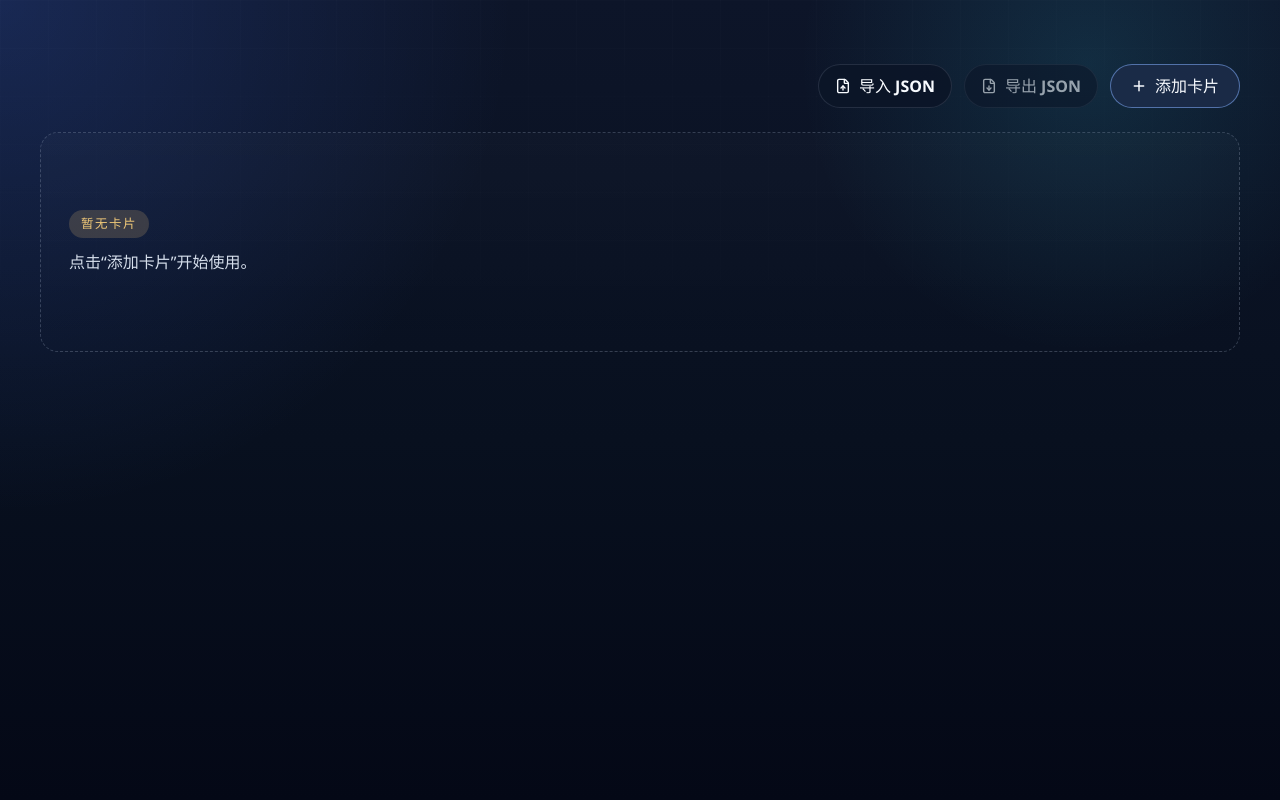
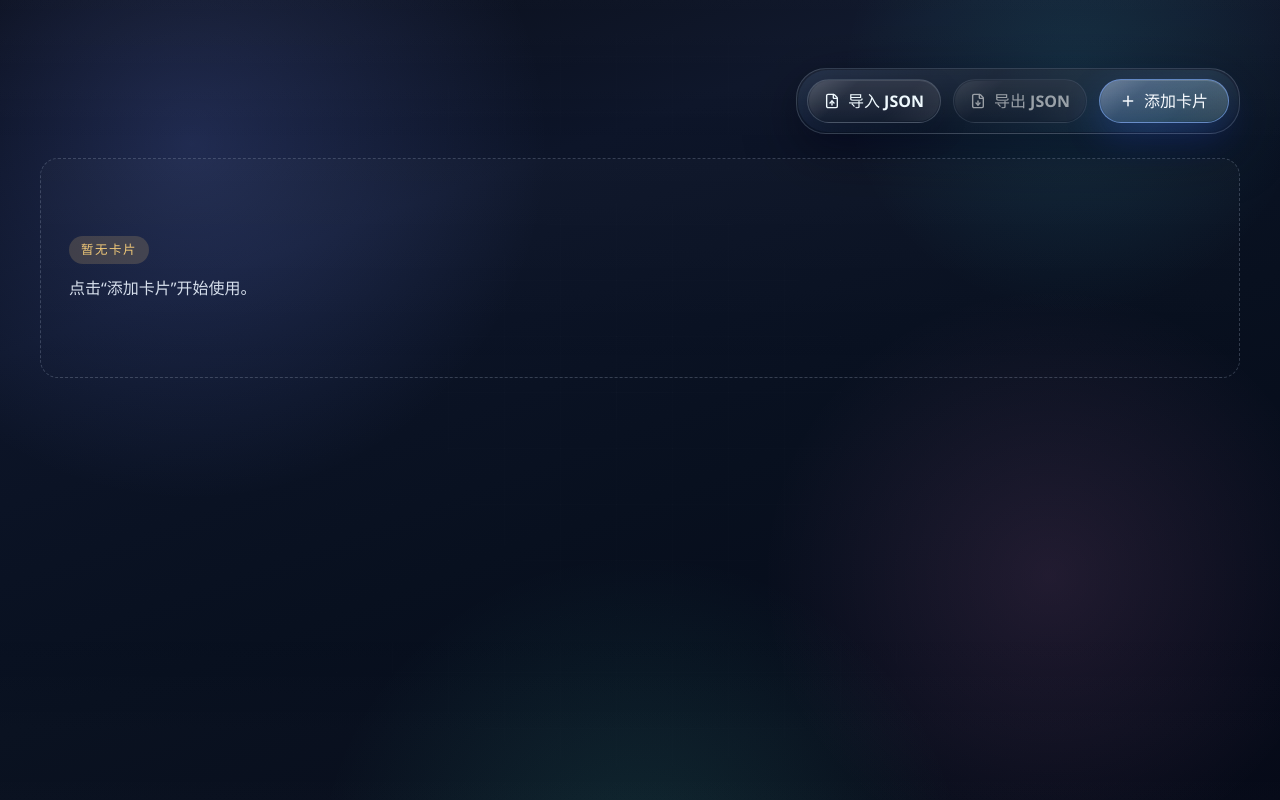
Before and after one commit to CissiBot/mfa-tool-web, a React (Vite) app: page / in a window 1280 px wide. Built offline with nearby package versions, Linux system fonts and the light colour scheme.

Commit message:
feat(app): 更新界面视觉并优化拖拽反馈

```diff
--- a/src/app/App.tsx
+++ b/src/app/App.tsx
@@ -112,7 +112,11 @@ function App({
         跳到主要内容
       </a>
 
-      <main className="app-shell app-shell--minimal" id="main-content">
+      <main
+        className="app-shell app-shell--minimal"
+        data-drag-active={draggedCardId ? 'true' : 'false'}
+        id="main-content"
+      >
         <h1 className="sr-only">MFA 卡片面板</h1>
 
         <div className="app-toolbar">
--- a/src/app/AppCardListSection.tsx
+++ b/src/app/AppCardListSection.tsx
@@ -36,7 +36,11 @@ export function AppCardListSection({
   onOpenEditWorkspace,
 }: AppCardListSectionProps) {
   return (
-    <div className="card-list" data-testid="card-list" aria-live="polite">
+    <div
+      className="card-list"
+      data-drag-active={draggedCardId ? 'true' : 'false'}
+      data-testid="card-list"
+    >
       {!hydrated ? (
         <div className="status-card status-card--loading">正在同步本地卡片…</div>
       ) : error ? (
--- a/src/app/app.css
+++ b/src/app/app.css
@@ -1,7 +1,7 @@
 .app-shell {
   width: min(var(--container-width), calc(100% - var(--space-8)));
   margin: 0 auto;
-  padding: var(--space-12) 0 var(--space-12);
+  padding: calc(var(--space-11) + var(--space-3)) 0 var(--space-12);
 }
 
 .app-shell--minimal {
@@ -36,11 +36,29 @@
 }
 
 .app-toolbar__actions {
+  position: relative;
   display: flex;
   flex-wrap: wrap;
   gap: var(--space-3);
   align-items: flex-start;
   justify-content: flex-end;
+  padding: 10px;
+  border: 1px solid color-mix(in srgb, var(--color-border-strong) 88%, rgba(255, 255, 255, 0.04));
+  border-radius: calc(var(--radius-lg) + 6px);
+  background:
+    linear-gradient(180deg, rgba(255, 255, 255, 0.06), rgba(255, 255, 255, 0)),
+    color-mix(in srgb, var(--color-panel-glass) 94%, transparent);
+  backdrop-filter: blur(22px) saturate(1.2);
+  box-shadow: var(--shadow-floating);
+}
+
+.app-toolbar__actions::before {
+  content: '';
+  position: absolute;
+  inset: 1px;
+  border-radius: inherit;
+  background: linear-gradient(135deg, rgba(120, 169, 255, 0.1), transparent 40%, rgba(100, 216, 245, 0.08) 82%, transparent);
+  pointer-events: none;
 }
 
 .app-toolbar__io {
@@ -48,28 +66,49 @@
 }
 
 .app-toolbar__add {
+  position: relative;
+  overflow: hidden;
+  isolation: isolate;
   display: inline-flex;
   gap: var(--space-2);
   align-items: center;
   justify-content: center;
   min-height: 44px;
   padding: 0 var(--space-5);
-  border: 1px solid color-mix(in srgb, var(--color-accent-blue) 48%, var(--color-border));
-  border-radius: var(--radius-pill);
-  background: color-mix(in srgb, var(--color-accent-blue) 14%, var(--color-panel-strong));
+  border: 1px solid color-mix(in srgb, var(--color-accent-blue) 55%, rgba(255, 255, 255, 0.08));
+  border-radius: calc(var(--radius-pill) - 2px);
+  background:
+    linear-gradient(180deg, rgba(255, 255, 255, 0.13), rgba(255, 255, 255, 0.03)),
+    linear-gradient(135deg, color-mix(in srgb, var(--color-accent-blue) 28%, transparent), color-mix(in srgb, var(--color-accent-cyan) 12%, transparent));
   color: var(--color-text-primary);
   font-weight: 700;
+  box-shadow: inset 0 1px 0 rgba(255, 255, 255, 0.14), 0 14px 36px rgba(61, 100, 255, 0.22);
   transition:
     transform var(--duration-fast) var(--ease-standard),
     border-color var(--duration-fast) var(--ease-standard),
     background var(--duration-fast) var(--ease-standard),
-    box-shadow var(--duration-fast) var(--ease-standard);
+    box-shadow var(--duration-fast) var(--ease-standard),
+    opacity var(--duration-fast) var(--ease-standard);
+}
+
+.app-toolbar__add::before,
+.app-toolbar__io .io-actions button::before,
+.workspace-panel__close::before,
+.otp-card__action-button::before,
+.otp-card__drag-handle::before {
+  content: '';
+  position: absolute;
+  inset: 1px;
+  border-radius: inherit;
+  background: linear-gradient(135deg, rgba(255, 255, 255, 0.18), transparent 30%, transparent 65%, rgba(255, 255, 255, 0.08));
+  opacity: 0.9;
+  pointer-events: none;
 }
 
 .app-toolbar__add:hover {
-  transform: translateY(-1px);
-  border-color: var(--color-accent-blue);
-  background: color-mix(in srgb, var(--color-accent-blue) 22%, var(--color-panel-strong));
+  transform: translateY(-2px) scale(1.01);
+  border-color: color-mix(in srgb, var(--color-accent-cyan) 58%, rgba(255, 255, 255, 0.08));
+  box-shadow: inset 0 1px 0 rgba(255, 255, 255, 0.18), 0 18px 42px rgba(70, 118, 255, 0.28);
 }
 
 .app-toolbar__add:focus-visible,
@@ -276,14 +315,19 @@
 .field-block input {
   min-height: 56px;
   padding: 0 var(--space-4);
-  border: 1px solid var(--color-border);
+  border: 1px solid color-mix(in srgb, var(--color-border-strong) 88%, rgba(255, 255, 255, 0.06));
   border-radius: var(--radius-md);
-  background: var(--color-panel-strong);
+  background:
+    linear-gradient(180deg, rgba(255, 255, 255, 0.05), rgba(255, 255, 255, 0.01)),
+    color-mix(in srgb, var(--color-panel-glass) 96%, transparent);
   color: var(--color-text-primary);
+  box-shadow: inset 0 1px 0 rgba(255, 255, 255, 0.04), inset 0 -1px 0 rgba(255, 255, 255, 0.03);
+  backdrop-filter: blur(14px);
   transition:
     border-color var(--duration-fast) var(--ease-standard),
     box-shadow var(--duration-fast) var(--ease-standard),
-    transform var(--duration-fast) var(--ease-standard);
+    transform var(--duration-fast) var(--ease-standard),
+    background var(--duration-fast) var(--ease-standard);
 }
 
 .field-block input::placeholder {
@@ -291,7 +335,10 @@
 }
 
 .field-block input:hover {
-  border-color: var(--color-border-strong);
+  border-color: color-mix(in srgb, var(--color-accent-blue) 34%, var(--color-border-strong));
+  background:
+    linear-gradient(180deg, rgba(255, 255, 255, 0.07), rgba(255, 255, 255, 0.015)),
+    color-mix(in srgb, var(--color-panel-glass) 98%, transparent);
 }
 
 .field-block input:focus-visible,
@@ -309,6 +356,10 @@
 .field-block input:focus-visible {
   transform: translateY(-1px);
   border-color: var(--color-accent-blue);
+  box-shadow:
+    0 0 0 1px rgba(120, 169, 255, 0.58),
+    0 0 0 4px rgba(120, 169, 255, 0.12),
+    0 18px 40px rgba(35, 73, 170, 0.22);
 }
 
 .color-fieldset {
@@ -427,6 +478,9 @@
 
 .composer-actions button,
 .io-actions button {
+  position: relative;
+  overflow: hidden;
+  isolation: isolate;
   min-height: 52px;
   padding: 0 var(--space-4);
   border: 1px solid var(--color-border);
@@ -481,8 +535,32 @@
   gap: var(--space-2);
   align-items: center;
   justify-content: center;
-  border-radius: var(--radius-pill);
+  border-radius: calc(var(--radius-pill) - 2px);
   padding: 0 var(--space-4);
+  border-color: color-mix(in srgb, var(--color-border-strong) 92%, rgba(255, 255, 255, 0.08));
+  background:
+    linear-gradient(180deg, rgba(255, 255, 255, 0.12), rgba(255, 255, 255, 0.02)),
+    color-mix(in srgb, var(--color-panel-glass) 95%, transparent);
+  box-shadow: inset 0 1px 0 rgba(255, 255, 255, 0.1), 0 12px 28px rgba(2, 8, 24, 0.24);
+}
+
+.app-toolbar__io .io-actions button:hover {
+  transform: translateY(-2px) scale(1.01);
+  border-color: color-mix(in srgb, var(--color-accent-cyan) 32%, var(--color-border-strong));
+  box-shadow: inset 0 1px 0 rgba(255, 255, 255, 0.16), 0 18px 42px rgba(2, 8, 24, 0.32);
+}
+
+.app-toolbar__io .io-actions button:disabled,
+.app-toolbar__add:disabled {
+  box-shadow: none;
+}
+
+.app-toolbar__io .io-actions .io-actions__button--import {
+  color: color-mix(in srgb, var(--color-text-primary) 94%, var(--color-accent-cyan));
+}
+
+.app-toolbar__io .io-actions .io-actions__button--export {
+  color: color-mix(in srgb, var(--color-text-primary) 94%, var(--color-amber));
 }
 
 .io-file-input {
@@ -698,8 +776,21 @@
   position: relative;
   z-index: 1;
   display: grid;
-  gap: var(--space-2);
+  gap: var(--space-3);
   grid-template-columns: 1fr;
+  overflow: visible;
+}
+
+.card-list[data-drag-active='true'] {
+  isolation: isolate;
+}
+
+.app-shell[data-drag-active='true'] .app-toolbar {
+  opacity: 0.62;
+  transform: scale(0.992);
+  transition:
+    opacity var(--duration-base) var(--ease-standard),
+    transform var(--duration-base) var(--ease-standard);
 }
 
 .card-list__table-head,
@@ -761,31 +852,76 @@
 }
 
 .otp-card {
+  position: relative;
+  overflow: hidden;
+  isolation: isolate;
   display: grid;
   gap: 10px;
   min-height: 0;
   padding: 14px 16px 12px;
   border: 1px solid color-mix(in srgb, var(--card-accent) 26%, var(--color-border));
   border-radius: var(--radius-md);
-  background: color-mix(in srgb, var(--card-surface) 32%, var(--color-panel-strong));
+  background:
+    linear-gradient(180deg, rgba(255, 255, 255, 0.07), rgba(255, 255, 255, 0)),
+    color-mix(in srgb, var(--card-surface) 40%, var(--color-panel-strong));
   transition:
     box-shadow var(--duration-base) var(--ease-standard),
-    border-color var(--duration-base) var(--ease-standard);
-  box-shadow: none;
+    border-color var(--duration-base) var(--ease-standard),
+    transform var(--duration-base) var(--ease-standard),
+    opacity var(--duration-base) var(--ease-standard),
+    filter var(--duration-base) var(--ease-standard);
+  box-shadow: var(--shadow-elevated-glow);
+}
+
+.otp-card::before {
+  content: '';
+  position: absolute;
+  inset: 0;
+  background: linear-gradient(135deg, color-mix(in srgb, var(--card-accent) 18%, transparent), transparent 34%, rgba(255, 255, 255, 0.05) 70%, transparent);
+  opacity: 0.95;
+  pointer-events: none;
+}
+
+.otp-card::after {
+  content: '';
+  position: absolute;
+  inset: auto -20% -55% 35%;
+  height: 120px;
+  background: radial-gradient(circle, color-mix(in srgb, var(--card-accent) 38%, transparent), transparent 66%);
+  opacity: 0.34;
+  filter: blur(20px);
+  pointer-events: none;
 }
 
 .otp-card:hover {
+  transform: translateY(-2px);
   border-color: color-mix(in srgb, var(--card-accent) 40%, var(--color-border-strong));
+  box-shadow: 0 28px 86px rgba(2, 8, 24, 0.5);
 }
 
 .otp-card[data-dragging='true'] {
-  opacity: 0.8;
+  opacity: 1;
+  transform: scale(1.045) translateY(-6px);
   border-color: var(--color-accent-cyan);
-  box-shadow: 0 0 0 1px color-mix(in srgb, var(--color-accent-cyan) 42%, transparent);
+  box-shadow:
+    0 0 0 1px color-mix(in srgb, var(--color-accent-cyan) 42%, transparent),
+    0 28px 96px rgba(33, 87, 167, 0.46);
+  z-index: 4;
 }
 
 .otp-card[data-drop-target='true'] {
   border-color: color-mix(in srgb, var(--card-accent) 34%, var(--color-border-strong));
+  box-shadow: 0 0 0 1px color-mix(in srgb, var(--card-accent) 36%, transparent), 0 20px 54px rgba(2, 8, 24, 0.32);
+}
+
+.card-list[data-drag-active='true'] .otp-card:not([data-dragging='true']) {
+  opacity: 0.7;
+  transform: scale(0.992);
+}
+
+.card-list[data-drag-active='true'] .otp-card[data-drop-target='true'] {
+  opacity: 0.96;
+  transform: scale(1.008);
 }
 
 .otp-card[data-color='slate'] {
@@ -903,14 +1039,32 @@
 }
 
 .otp-card__drag-handle {
+  position: relative;
+  overflow: hidden;
   display: inline-flex;
   align-items: center;
   justify-content: center;
-  min-width: 28px;
+  min-width: 40px;
   min-height: 40px;
   flex-shrink: 0;
+  border: 1px solid color-mix(in srgb, var(--color-border-strong) 88%, rgba(255, 255, 255, 0.05));
+  border-radius: var(--radius-pill);
+  background: color-mix(in srgb, var(--color-panel-strong) 94%, transparent);
   color: var(--color-text-muted);
+  box-shadow: inset 0 1px 0 rgba(255, 255, 255, 0.08);
   cursor: grab;
+  transition:
+    transform var(--duration-fast) var(--ease-standard),
+    border-color var(--duration-fast) var(--ease-standard),
+    color var(--duration-fast) var(--ease-standard),
+    box-shadow var(--duration-fast) var(--ease-standard),
+    background var(--duration-fast) var(--ease-standard);
+}
+
+.otp-card__drag-handle:hover {
+  transform: translateY(-1px);
+  border-color: color-mix(in srgb, var(--card-accent) 50%, var(--color-border-strong));
+  color: var(--color-text-primary);
 }
 
 .otp-card__drag-handle:active {
@@ -918,6 +1072,8 @@
 }
 
 .otp-card__action-button {
+  position: relative;
+  overflow: hidden;
   display: inline-flex;
   align-items: center;
   justify-content: center;
@@ -925,21 +1081,26 @@
   min-width: 40px;
   flex-shrink: 0;
   padding: 0 var(--space-3);
-  border: 1px solid var(--color-border);
+  border: 1px solid color-mix(in srgb, var(--color-border-strong) 90%, rgba(255, 255, 255, 0.05));
   border-radius: var(--radius-pill);
-  background: var(--color-panel-strong);
+  background:
+    linear-gradient(180deg, rgba(255, 255, 255, 0.08), rgba(255, 255, 255, 0.01)),
+    color-mix(in srgb, var(--color-panel-strong) 96%, transparent);
   color: var(--color-text-primary);
   font-weight: 700;
+  box-shadow: inset 0 1px 0 rgba(255, 255, 255, 0.08), 0 14px 32px rgba(2, 8, 24, 0.22);
   transition:
     transform var(--duration-fast) var(--ease-standard),
     border-color var(--duration-fast) var(--ease-standard),
     background var(--duration-fast) var(--ease-standard),
-    box-shadow var(--duration-fast) var(--ease-standard);
+    box-shadow var(--duration-fast) var(--ease-standard),
+    color var(--duration-fast) var(--ease-standard);
 }
 
 .otp-card__action-button:hover {
-  transform: translateY(-1px);
-  border-color: var(--card-accent);
+  transform: translateY(-2px) scale(1.03);
+  border-color: color-mix(in srgb, var(--card-accent) 54%, rgba(255, 255, 255, 0.08));
+  box-shadow: inset 0 1px 0 rgba(255, 255, 255, 0.12), 0 18px 40px rgba(2, 8, 24, 0.28);
 }
 
 .otp-card__action-button:disabled {
@@ -948,7 +1109,9 @@
 }
 
 .otp-card__action-button--copy {
-  background: color-mix(in srgb, var(--card-accent) 12%, var(--color-panel-strong));
+  background:
+    linear-gradient(180deg, rgba(255, 255, 255, 0.1), rgba(255, 255, 255, 0.02)),
+    color-mix(in srgb, var(--card-accent) 18%, var(--color-panel-strong));
 }
 
 .otp-card__progress-track {
@@ -978,7 +1141,7 @@
   place-items: center;
   padding: var(--space-6);
   background: rgba(4, 8, 22, 0.72);
-  backdrop-filter: blur(12px);
+  backdrop-filter: blur(16px) saturate(0.78);
 }
 
 .workspace-panel {
@@ -1013,17 +1176,22 @@
 }
 
 .workspace-panel__close {
+  position: relative;
+  overflow: hidden;
   display: inline-flex;
   align-items: center;
   justify-content: center;
   min-height: 44px;
   min-width: 44px;
   padding: 0;
-  border: 1px solid var(--color-border);
+  border: 1px solid color-mix(in srgb, var(--color-border-strong) 92%, rgba(255, 255, 255, 0.05));
   border-radius: var(--radius-pill);
-  background: var(--color-panel-muted);
+  background:
+    linear-gradient(180deg, rgba(255, 255, 255, 0.08), rgba(255, 255, 255, 0.01)),
+    color-mix(in srgb, var(--color-panel-muted) 96%, transparent);
   color: var(--color-text-primary);
   font-weight: 700;
+  box-shadow: inset 0 1px 0 rgba(255, 255, 255, 0.08), 0 14px 32px rgba(2, 8, 24, 0.22);
   transition:
     transform var(--duration-fast) var(--ease-standard),
     border-color var(--duration-fast) var(--ease-standard),
@@ -1032,8 +1200,8 @@
 }
 
 .workspace-panel__close:hover {
-  transform: translateY(-1px);
-  border-color: var(--color-border-strong);
+  transform: translateY(-2px) scale(1.03);
+  border-color: color-mix(in srgb, var(--color-accent-cyan) 35%, var(--color-border-strong));
 }
 
 .workspace-panel .composer-form {
@@ -1181,6 +1349,7 @@
 @media (prefers-reduced-motion: reduce) {
   .app-shell > *,
   .app-toolbar__add,
+  .app-toolbar,
   .color-option,
   .otp-card,
   .field-block input,
@@ -1189,6 +1358,7 @@
   .otp-card__progress-bar,
   .skip-link,
   .workspace-panel__close,
+  .otp-card__drag-handle,
   .confirm-dialog__actions button {
     animation: none;
     transition-duration: 1ms;
--- a/src/features/import-export/ImportExportPanel.tsx
+++ b/src/features/import-export/ImportExportPanel.tsx
@@ -173,11 +173,17 @@ export function ImportExportPanel({
         className={`io-actions${compact ? ' io-actions--compact' : ''}${toolbar ? ' io-actions--toolbar' : ''}`}
         role={compact ? 'group' : undefined}
       >
-        <button data-testid="import-button" type="button" onClick={() => fileInputRef.current?.click()}>
+        <button
+          className="io-actions__button io-actions__button--import"
+          data-testid="import-button"
+          type="button"
+          onClick={() => fileInputRef.current?.click()}
+        >
           {ImportIcon ? <ImportIcon aria-hidden="true" size={16} strokeWidth={2.1} /> : null}
           <span>导入 JSON</span>
         </button>
         <button
+          className="io-actions__button io-actions__button--export"
           data-testid="export-button"
           disabled={cards.length === 0}
           type="button"
@@ -190,6 +196,7 @@ export function ImportExportPanel({
         </button>
         {showClearButton ? (
           <button
+            className="io-actions__button io-actions__button--clear"
             data-testid="clear-cards-button"
             disabled={cards.length === 0}
             type="button"
--- a/src/index.css
+++ b/src/index.css
@@ -24,9 +24,12 @@ body {
   -webkit-font-smoothing: antialiased;
   -moz-osx-font-smoothing: grayscale;
   background:
-    radial-gradient(circle at top left, var(--color-bg-glow), transparent 34%),
-    radial-gradient(circle at 85% 8%, var(--color-bg-highlight), transparent 22%),
-    linear-gradient(180deg, var(--color-bg-elevated) 0%, var(--color-bg-canvas) 55%, var(--color-bg-deep) 100%);
+    radial-gradient(circle at 15% 18%, var(--color-bg-aurora), transparent 28%),
+    radial-gradient(circle at 84% 10%, var(--color-bg-highlight), transparent 18%),
+    radial-gradient(circle at 82% 72%, var(--color-bg-orbit), transparent 24%),
+    radial-gradient(circle at 50% 110%, var(--color-bg-aurora-alt), transparent 30%),
+    linear-gradient(160deg, var(--color-bg-base) 0%, var(--color-bg-elevated) 28%, var(--color-bg-canvas) 58%, var(--color-bg-deep) 100%);
+  background-attachment: fixed;
 }
 
 body::before {
@@ -36,8 +39,23 @@ body::before {
   background-image:
     linear-gradient(var(--color-grid-line) 1px, transparent 1px),
     linear-gradient(90deg, var(--color-grid-line) 1px, transparent 1px);
-  background-size: 48px 48px;
-  mask-image: linear-gradient(180deg, var(--color-mask-strong), transparent 75%);
+  background-size: 56px 56px;
+  mask-image: radial-gradient(circle at center, rgba(0, 0, 0, 0.92), transparent 82%);
+  opacity: 0.9;
+  pointer-events: none;
+}
+
+body::after {
+  content: '';
+  position: fixed;
+  inset: 0;
+  background:
+    radial-gradient(circle at 20% 22%, rgba(255, 255, 255, 0.07), transparent 0 12%),
+    radial-gradient(circle at 72% 18%, rgba(255, 255, 255, 0.06), transparent 0 10%),
+    radial-gradient(circle at 60% 76%, rgba(255, 255, 255, 0.05), transparent 0 8%),
+    linear-gradient(180deg, rgba(255, 255, 255, 0.03), transparent 18%, transparent 78%, rgba(255, 255, 255, 0.02));
+  opacity: 0.7;
+  mix-blend-mode: screen;
   pointer-events: none;
 }
 
```
Also changed, not shown: src/styles/tokens.css (+7 -0 lines).
